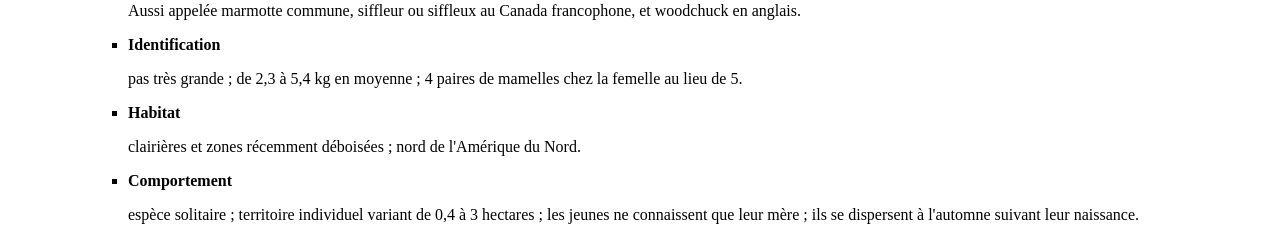
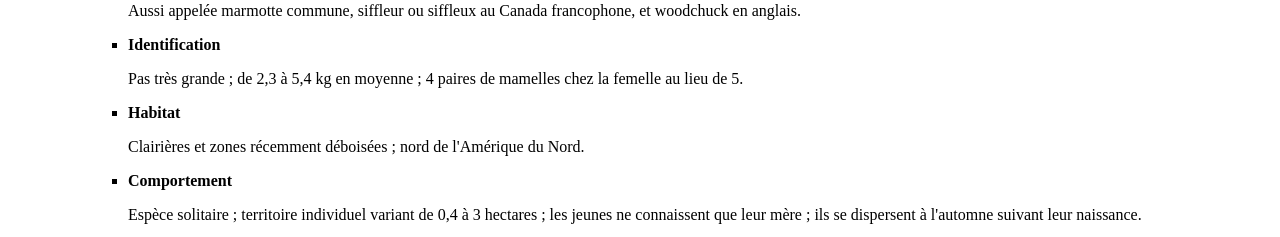
Before and after one commit to Rob1-bit/Openclassroom, a plain HTML site: page Untitled-1.html in a window 1280 px wide. Shown: the part 779-1016 px from the top of the page. Drawn offline with Linux system fonts and the light colour scheme.

```diff
--- a/Untitled-1.html
+++ b/Untitled-1.html
@@ -39,11 +39,11 @@
                         <li>Nom</li>
                             <p class="contenue">Marmotta Monax<br>Aussi appelée marmotte commune, siffleur ou siffleux au Canada francophone, et woodchuck en anglais.</p>
                         <li>Identification</li>
-                            <p class="contenue"> pas très grande ; de 2,3 à 5,4 kg en moyenne ; 4 paires de mamelles chez la femelle au lieu de 5.</p>
+                            <p class="contenue"> Pas très grande ; de 2,3 à 5,4 kg en moyenne ; 4 paires de mamelles chez la femelle au lieu de 5.</p>
                         <li>Habitat</li>
-                            <p class="contenue">clairières et zones récemment déboisées ; nord de l'Amérique du Nord.</p>
+                            <p class="contenue">Clairières et zones récemment déboisées ; nord de l'Amérique du Nord.</p>
                         <li>Comportement</li>
-                            <p class="contenue">espèce solitaire ; territoire individuel variant de 0,4 à 3 hectares ; les jeunes ne connaissent que leur mère ; ils se dispersent à l'automne suivant leur naissance.</p>
+                            <p class="contenue">Espèce solitaire ; territoire individuel variant de 0,4 à 3 hectares ; les jeunes ne connaissent que leur mère ; ils se dispersent à l'automne suivant leur naissance.</p>
                     </ul>
                 </ol>
 
```
